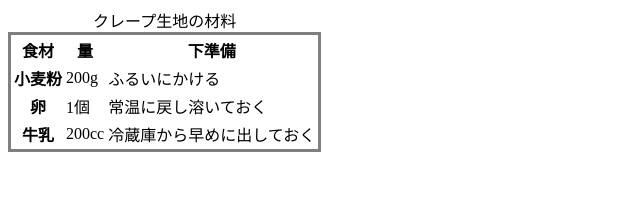
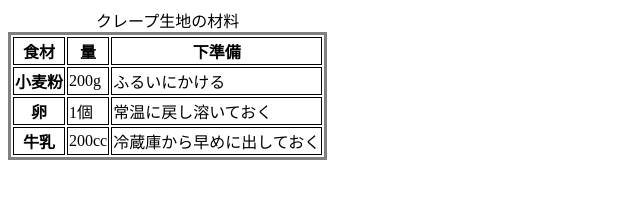
Before and after one commit to lion-oldriver/git-practice, a plain HTML site: page practice.html in a window 1280 px wide. Shown: the whole page, without its empty margins (0-640 px from the left). Drawn offline with Linux system fonts and the light colour scheme.

Commit message:
[practice]

```diff
--- a/style.css
+++ b/style.css
@@ -1,3 +1,9 @@
 table {
   border-style: solid;
 }
+
+th,
+td {
+  border: solid 1px;
+  border-collapse: collapse;
+}
```
